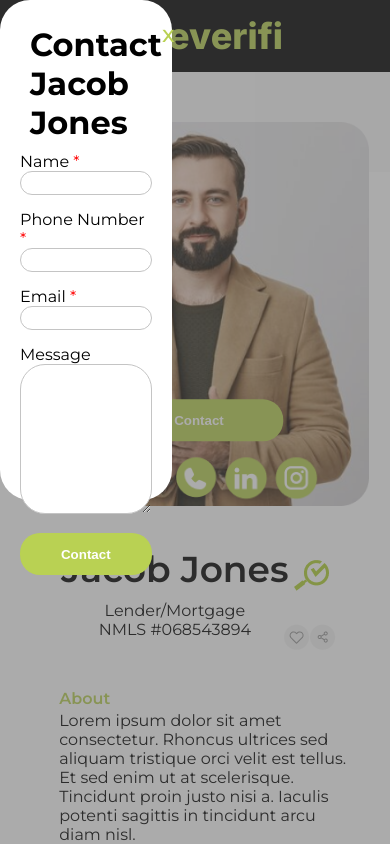
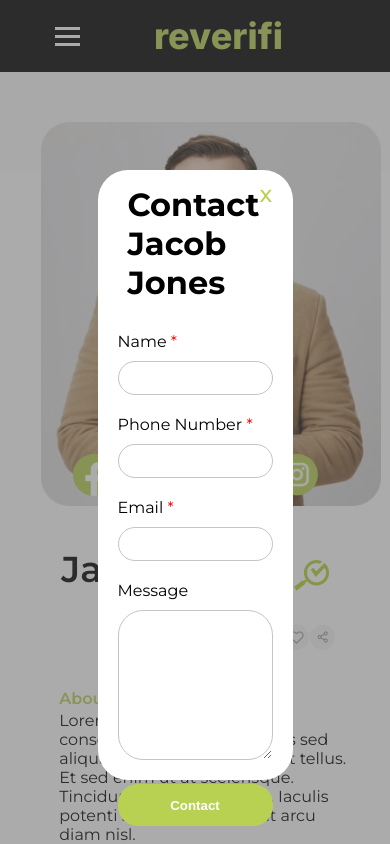
Before and after one commit to karim-optimum/FrontEndTask, a plain HTML site: page index.html in a window 390 px wide. Both pictures are taken after a click on the button "Contact". Shown: the top 844 px of the page. Drawn offline with Linux system fonts and the light colour scheme; files whose address does not match are found by name.

```diff
--- a/form-popup.css
+++ b/form-popup.css
@@ -16,12 +16,15 @@
 }
 
 .form-container{
+  flex-direction: column;
   background-color: #fff;
   border-radius: 30px;
-  padding: 10px 20px;
-  position: absolute;
-  width: 44%;
-  height: 500px;
+  padding: 0 20px;
+  width: 50%;
+  height: 610px;
+  /* justify-content: space-between; */
+  margin: 170px auto;
+  gap: 20px;
 }
 
 .contact-pop-up{
@@ -50,14 +53,15 @@
 .input-border{
   border: 1px solid #C4C4C4;
   height: 24px;
-  margin-bottom: 15px;
-  width: 622px;
   width: 100%;
+  margin-top: 10px;
+  padding: 16px;
 }
 
 .textarea{
   height: 150px;
   padding: 7px;
+
 }
 
 .form-button{
--- a/index.html
+++ b/index.html
@@ -71,23 +71,30 @@
 
 
 	 <div class="form-popup d-flex form-display">
-      <form class="form-container">
+      <form class="form-container d-flex">
          <div class="contact-pop-up d-flex">
             <h1 class="popup-title">Contact Jacob Jones</h1>
             <span class="exit">x</span>
          </div>
+				 <div class="name-input">
 					 <label for="name">Name <span class="required">*</span></label><br>
-         <input class="input-border" type="text" title="name" name="name" required><br>
+					 <input class="input-border" type="text" title="name" name="name" required>
+				 </div>
 
-         <label for="phone">Phone Number <span class="required">*</span></label><br>
-         <input class="input-border" type="text" title="phone" name="phone" required><br>
+				 <div class="phonenumber-input">
+					 <label for="phone">Phone Number <span class="required">*</span></label>
+					 <input class="input-border" type="text" title="phone" name="phone" required>
+				 </div>
 
+					<div class="email-input">
+						<label for="email">Email <span class="required">*</span></label>
+						<input class="input-border" type="email" title="email" name="email" required>
+					</div>
 
-         <label for="email">Email <span class="required">*</span></label><br>
-         <input class="input-border" type="email" title="email" name="email" required><br>
-
-         <label for="message">Message</label><br>
+					<div class="textarea-input">
+						<label for="message">Message</label>
 						<textarea title="message" class="input-border textarea" style="border-radius: 25px;" name="message" id="message" cols="10" rows="5"></textarea>
+					</div>
 
          <div class="form-button d-flex">
             <div class="empty"></div>
--- a/listing.css
+++ b/listing.css
@@ -26,6 +26,10 @@
   display: flex;
   flex-direction: column;
   gap: 25px;
+}
+
+.no-name{
+  margin-top: 25px;
 }
 
 .image{
@@ -148,7 +152,8 @@
 }
 
 .view-listings{
-  max-width: 115px;
+  width: 100px;
+  font-size: 16px;
 
 }
 
--- a/nav.css
+++ b/nav.css
@@ -35,11 +35,6 @@
   position: relative;
 }
 
-.man-pic{
-  position: absolute;
-  top: -50px;
-}
-
 .first ul li, .third ul li {
   padding: 0 10px;
 }
@@ -74,6 +69,18 @@
 
 
 /* ----------------- start of media query ----------------- */
+
+@media (max-width: 1342px) {
+  nav{
+    font-size: 12px;
+  }
+}
+
+@media (max-width: 1280px) {
+  nav{
+    font-size: 12px;
+  }
+}
 
 @media (max-width: 768px) {
   .navbar-desktop{
--- a/profile.css
+++ b/profile.css
@@ -7,7 +7,10 @@
   padding-bottom: 80px;
   /* flex-basis: 34%; */
 }
-
+.man-pic {
+  position: absolute;
+  top: -50px
+}
 .pic-info-empty{
   width: 100%;
   height: 380px
@@ -110,9 +113,9 @@
 
   .man-pic{
     position: absolute;
+    width: 340px;
+    left: 12px;
     top: -50px;
-    width: 340px;
-    left: 22 px;
   }
 
   .pic-info-empty{
@@ -123,13 +126,15 @@
 
   .connection{
     align-items: center;
-    bottom:55px;
+    bottom:-50px;
     display: flex;
     flex-direction: column;
     justify-content: center;
     position: absolute;
-    right: 50px;
-    transform: translate( 23%, 86%);
+    /* right: 50px; */
+    width: 340px;
+    margin: 0 auto;
+    /* transform: translate( 23%, 86%); */
   }
 
   .btn{
```
Lines whose indentation alone changed are shown as unchanged.
